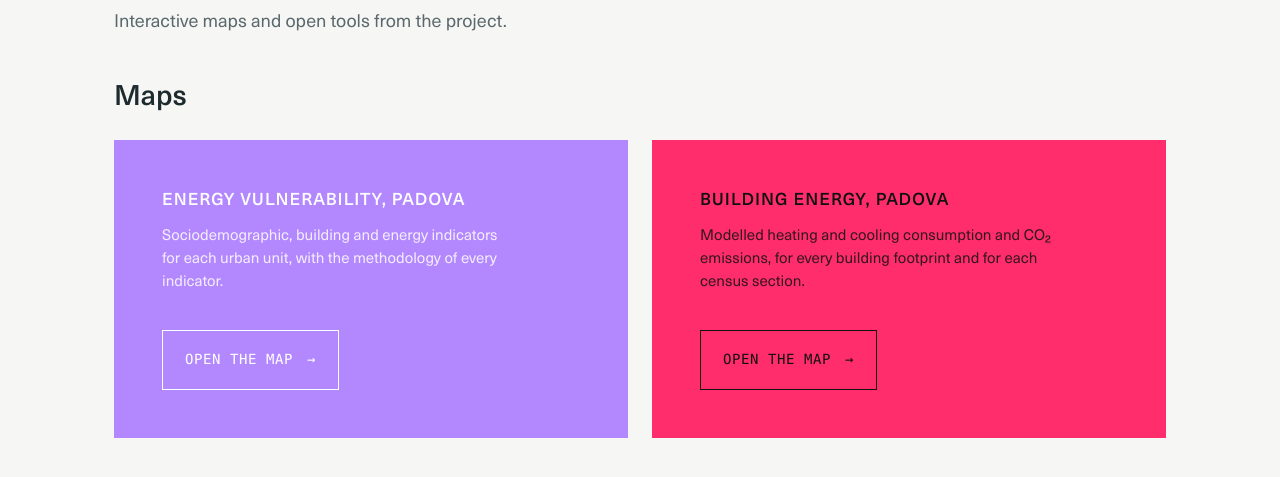
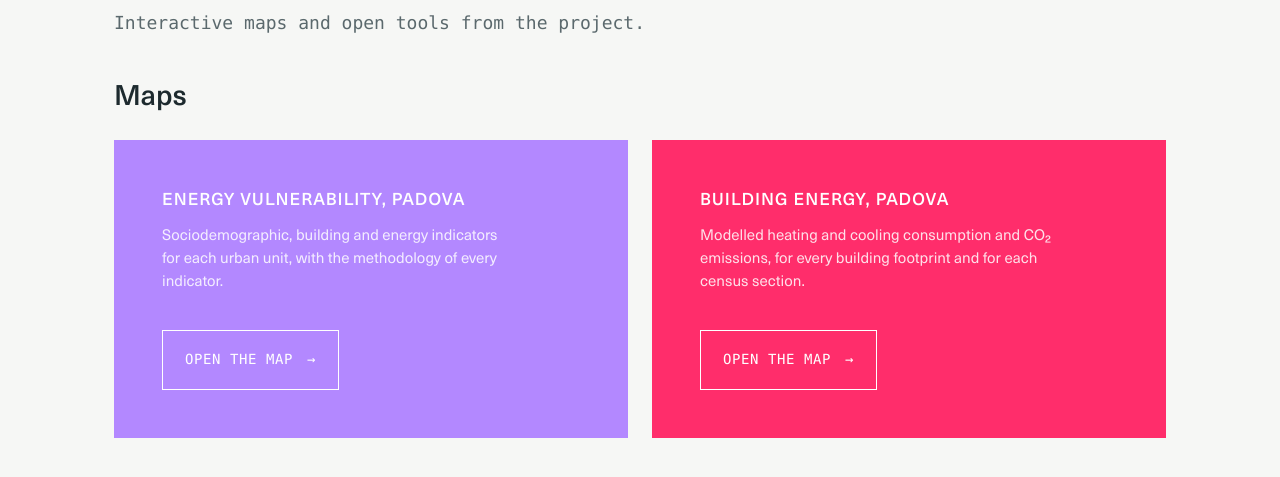
Before and after one commit to chiaquino/reclaim, a plain HTML site: page index.html in a window 1280 px wide. Shown: the part 113-590 px from the top of the page. Drawn offline with Linux system fonts and the light colour scheme.

Commit message:
update landing page

```diff
--- a/index.html
+++ b/index.html
@@ -40,14 +40,15 @@
   main { max-width:1100px; margin:0 auto; padding:56px 24px 40px; }
   h1 { font-size:40px; line-height:1.1; font-weight:700; margin:0 0 12px; letter-spacing:.01em; }
   .lede { font-size:18px; color:var(--muted); margin:0 0 40px; max-width:56ch; }
+  .lede { font-family:Consolas, "Cascadia Mono", "Courier New", monospace; font-size:18px; color:var(--muted); margin:0 0 40px; max-width:56ch; }
   h2 { font-size:28px; font-weight:700; margin:0 0 20px; }
   /* one square coloured box per map. To add a map: copy a <li> and pick a colour class (c1, c2, c3) */
   .cards { list-style:none; margin:0; padding:0; display:grid; grid-template-columns:repeat(auto-fit, minmax(280px, 1fr)); gap:24px; }
   .card { display:flex; flex-direction:column; justify-content:space-between; min-height:270px; height:100%; padding:48px; color:#111; text-decoration:none; }
   .card:focus-visible { outline:3px solid var(--ink); outline-offset:3px; }
   .c1 { background:#b388ff; color:#fff; }
-  .c2 { background:#ff2d6b; }
-  .c3 { background:#c6f700; }
+  .c2 { background:#ff2d6b; color:#fff;}
+  .c3 { background:#c6f700; color:#fff;}
   .t { display:block; font-size:17px; font-weight:700; letter-spacing:.06em; text-transform:uppercase; }
   .d { display:block; margin-top:10px; font-size:15px; opacity:.85; max-width:42ch; }
   .go { align-self:flex-start; display:inline-flex; align-items:center; gap:14px; margin-top:36px; padding:18px 22px; border:1px solid currentColor;
```
